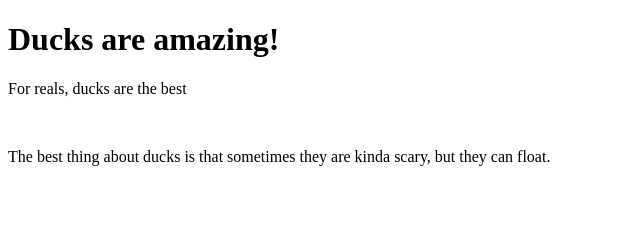
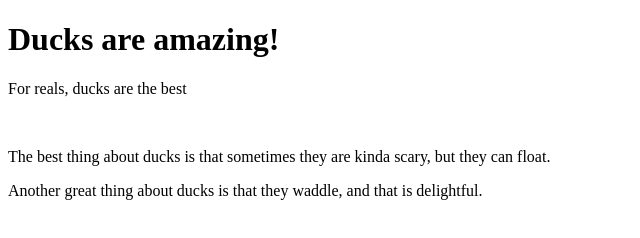
Before and after one commit to ClovisI/duck_example, a plain HTML site: page index.html in a window 1280 px wide. Shown: the whole page, without its empty margins (0-640 px from the left). Drawn offline with Linux system fonts and the light colour scheme.

Commit message:
added text about waddling

```diff
--- a/index.html
+++ b/index.html
@@ -10,5 +10,11 @@
       <br>
       <p>The best thing about ducks is that sometimes they
         are kinda scary, but they can float.
+      </p>
+      <p>
+        Another great thing about ducks is that they waddle,
+        and that is delightful.
+      </p>
   </body>
 </html>
+<!--  -->
```
